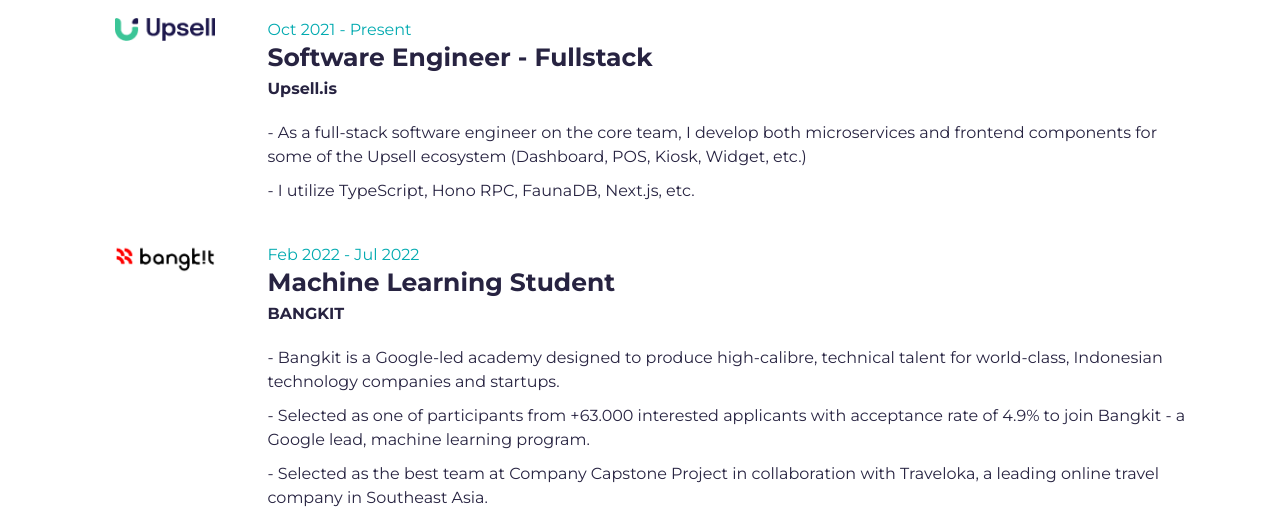
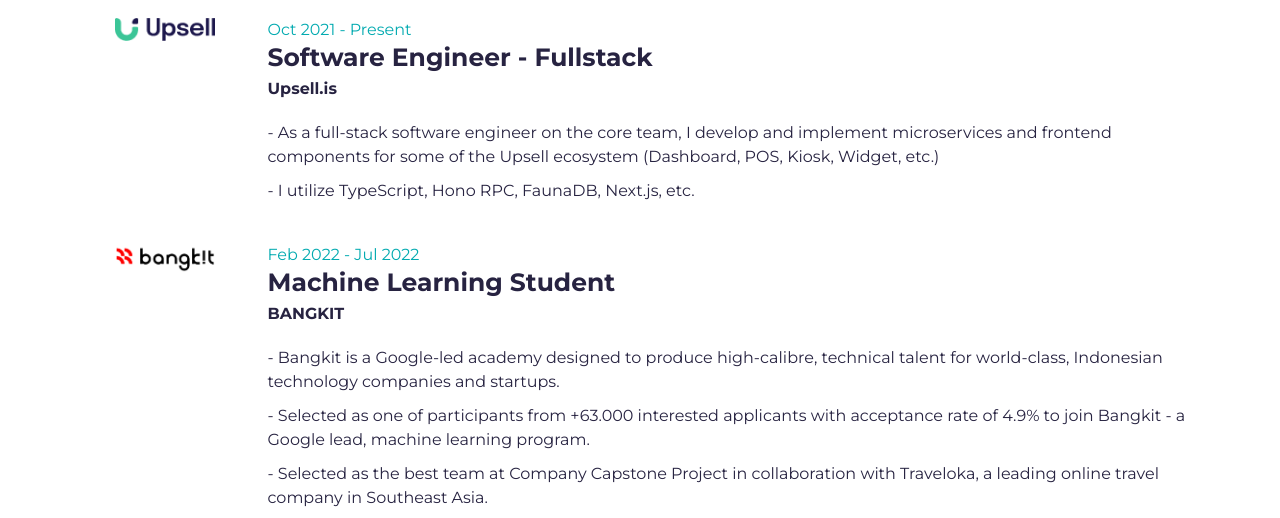
Before and after one commit to raphaeldiscky/my-portfolio-v1, a Gatsby site: page / in a window 1280 px wide. Shown: the part 1560-2078 px from the top of the page. Built offline with nearby package versions, Linux system fonts and the light colour scheme; Gatsby itself is replaced by a stand-in of ours.

Commit message:
Update data

```diff
--- a/src/mock/data.js
+++ b/src/mock/data.js
@@ -39,7 +39,7 @@
     jobTitle: "Software Engineer - Fullstack ",
     date: "Oct 2021 - Present",
     descriptionOne:
-      "- As a full-stack software engineer on the core team, I develop both microservices and frontend components for some of the Upsell ecosystem (Dashboard, POS, Kiosk, Widget, etc.)",
+      "- As a full-stack software engineer on the core team, I develop and implement microservices and frontend components for some of the Upsell ecosystem (Dashboard, POS, Kiosk, Widget, etc.)",
     descriptionTwo: "- I utilize TypeScript, Hono RPC, FaunaDB, Next.js, etc.",
   },
   {
```
